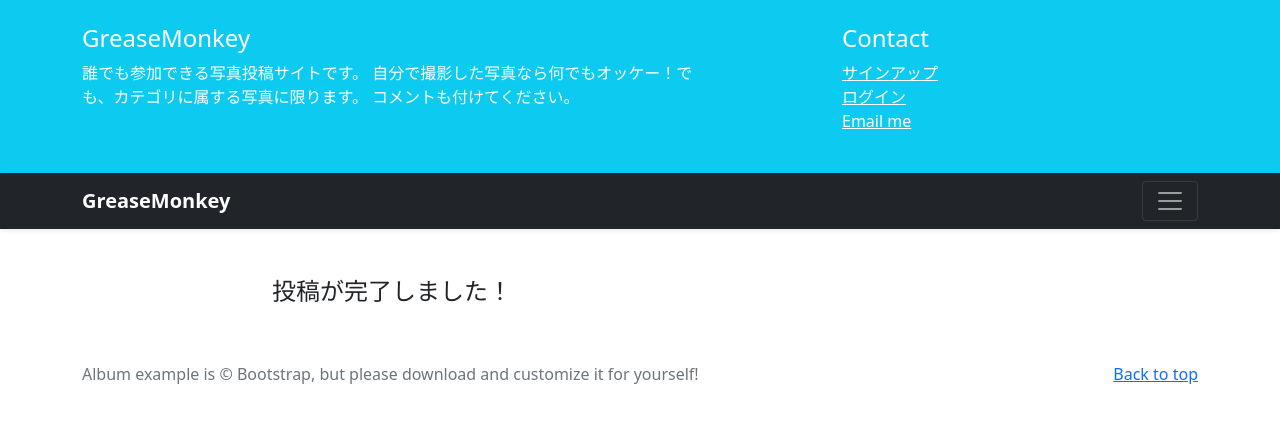
After one commit to katuhito/katuProject002, a Django app: page /post_done/ in a window 1280 px wide, after a click that opens the changed part. The commit adds this page. Shown: the top 423 px of the page. Run offline with Django 3.2, Linux system fonts and the light colour scheme; some libraries are stand-ins or nearby versions.

Commit message:
POST Page

```diff
--- a/katu002/templates/base.html
+++ b/katu002/templates/base.html
@@ -91,7 +91,7 @@
 <footer class="text-muted py-5">
   <div class="container">
     <p class="float-end mb-1">
-      <a href="#">Back to top</a>
+      <a href="{% url 'katu002:index' %}">Back to top</a>
     </p>
     <p class="mb-1">Album example is &copy; Bootstrap, but please download and customize it for yourself!</p>
   </div>
--- a/katu002/templates/photos_title.html
+++ b/katu002/templates/photos_title.html
@@ -10,7 +10,7 @@
           <!-- ナビゲーションボタン -->
           {% if user.is_authenticated %}
           <!-- ログイン中のボタン -->
-          <a href="#" class="btn btn-primary my-2">投稿する</a>
+          <a href="{% url 'katu002:post'%}" class="btn btn-primary my-2">投稿する</a>
           <a href="{% url 'accounts:logout' %}" class="btn btn-primary my-2">ログアウト</a>
           {% else %}
           <!-- ログイン状態でない場合のボタン -->
--- /dev/null
+++ b/katu002/templates/post_success.html
@@ -0,0 +1,14 @@
+{% extends 'base.html' %}
+{% block title%}Post Success{% endblock %}
+
+{% block contents %}
+<!-- Bootstrapのグリッドシステム -->
+<br><br>
+<div class="container">
+    <div class="row">
+        <div class="col offset-2">
+            <h4>投稿が完了しました！</h4>
+        </div>
+    </div>
+</div>
+{% endblock %}
--- a/katu002/urls.py
+++ b/katu002/urls.py
@@ -8,4 +8,8 @@ app_name = 'katu002'
 #katu002アプリへのアクセスはviewsモジュールのIndexViewにリダイレクトする
 urlpatterns = [
     path('', views.IndexView.as_view(), name='index'),
+    #写真投稿ページへのアクセスはviewsモジュールのCreatePhotoViewを実行
+    path('post/', views.CreatePhotoView.as_view(), name='post'),
+    #投稿完了ページへのアクセスはviewsモジュールのpostSuccessViewを実行
+    path('post_done/', views.PostSuccessView.as_view(), name='post_done'),
 ]
--- a/katu002/views.py
+++ b/katu002/views.py
@@ -23,3 +23,41 @@ class CreatePhotoView(CreateView):
         template_name: レンダリングするテンプレート
         success_url: データベース登録完了後のリダイレクト先
     """
+    #forms.pyのPhotoPostFormをフォームクラスとして登録
+    form_class = PhotoPostForm
+    #レンダリングするテンプレート
+    template_name = "post_photo.html"
+    #フォームデータを登録完了後のリダイレクト先
+    success_url = reverse_lazy('katu002:post_done')
+
+    def form_valid(self, form):
+        """CreateViewクラスのform_valid()をオーバーライド
+
+        フォームのバリデーションを通過したときに呼ばれる
+        フォームデータの登録をここで行う
+
+        Parameters:
+            form(django.forms.Form):
+                form_classに格納されているPhotoPostFormオブジェクト
+        Return:
+            HttpResponseRedirectオブジェクト:
+                スーパークラスのform_valid()の戻り値を返すことで、
+                success_urlで設定されているURLにリダイレクトさせる
+        """
+        #commit=FalseにしてPOSTされたデータを取得
+        postdata = form.save(commit=False)
+        #投稿ユーザーのidを取得してモデルのuserフィールドに格納
+        postdata.user = self.request.user
+        #投稿データをデータベースに登録
+        postdata.save()
+        #戻り値はスーパークラスのform_valid()の戻り値(HttpResponseRedirect)
+        return super().form_valid(form)
+
+class PostSuccessView(TemplateView):
+    """投稿完了ページのビュー
+
+    Attributes:
+        template_name: レンダリングするテンプレート
+    """
+    #post_success.htmlをレンダリングする
+    template_name = 'post_success.html'
```
Also changed, not shown: katu002/templates/post_photo.html (added, +41 -0 lines).
